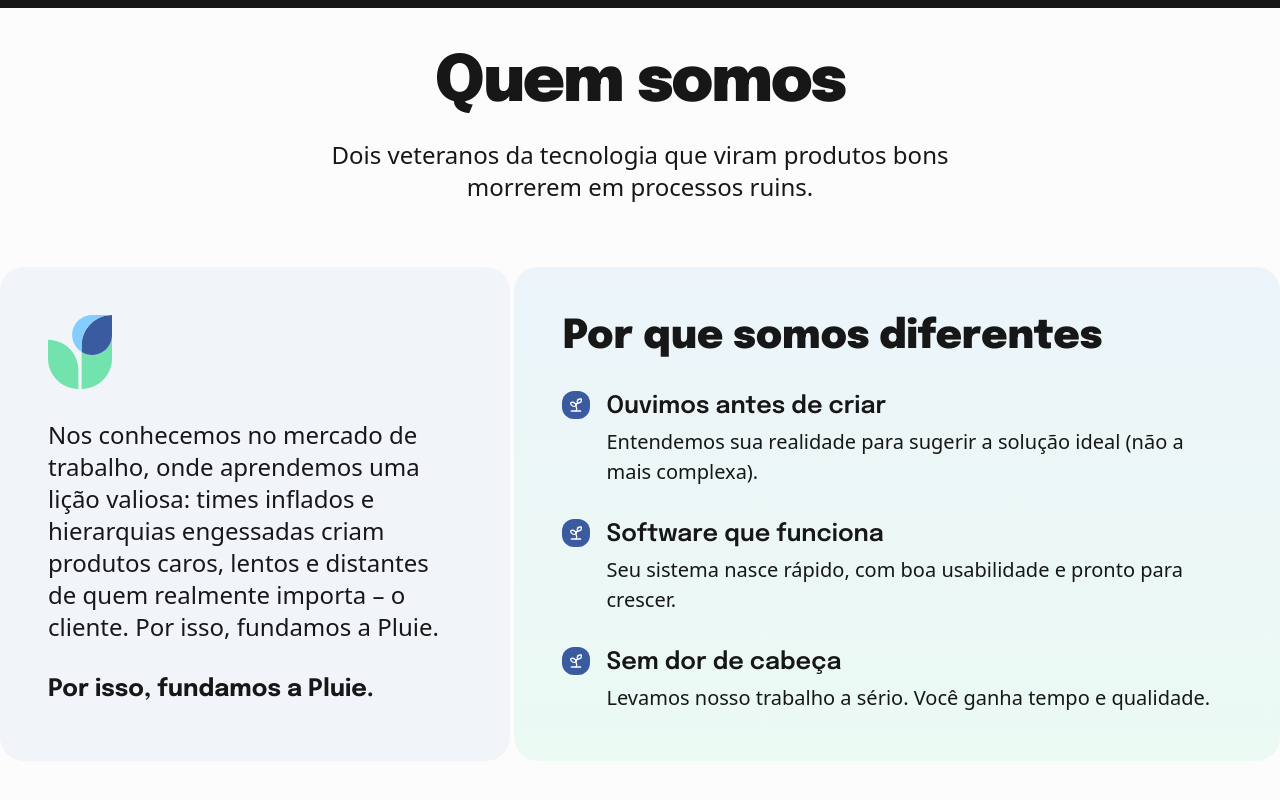
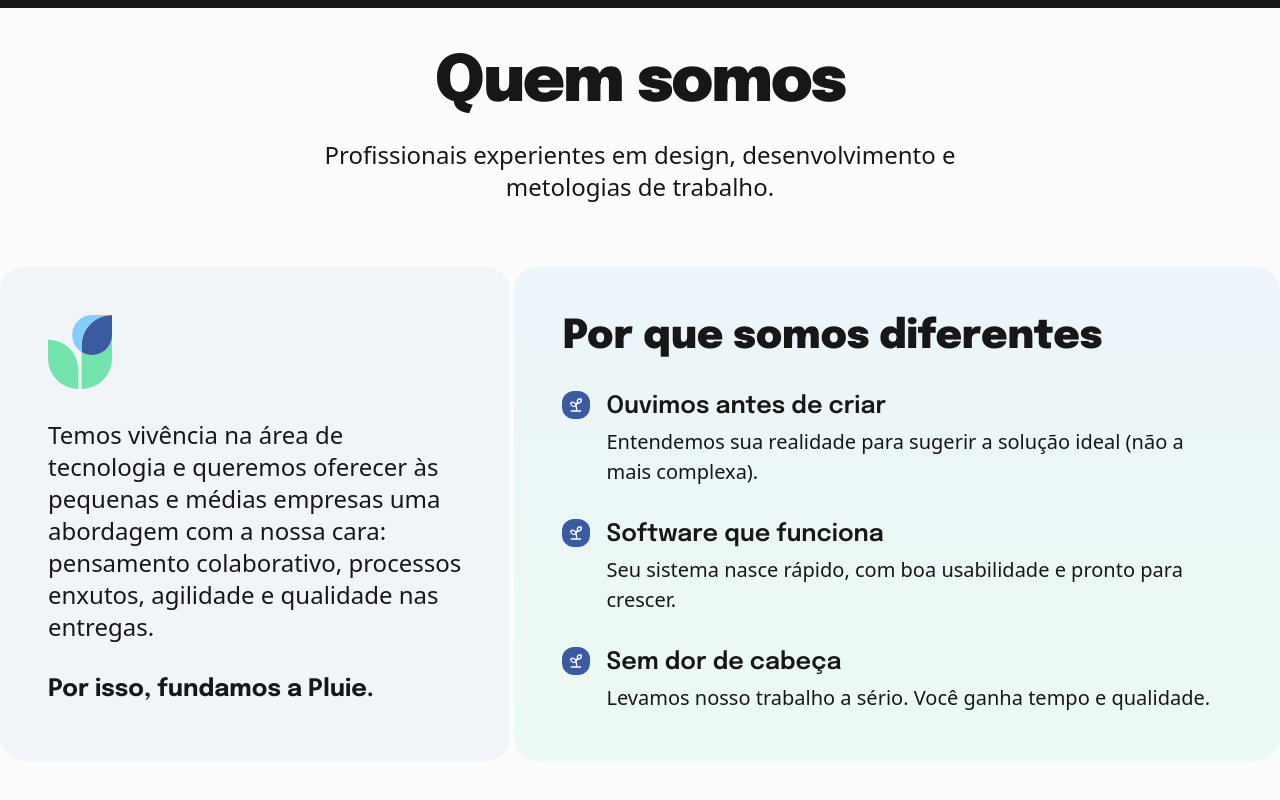
Before and after one commit to pluie-tech/pluie-site, a Next.js app: page / in a window 1280 px wide. Shown: the part 754-1554 px from the top of the page. Built offline with nearby package versions, Linux system fonts and the light colour scheme.

Commit message:
feat: update About section content for clarity and professionalism

```diff
--- a/src/components/sections/About.tsx
+++ b/src/components/sections/About.tsx
@@ -8,11 +8,11 @@
 
 export default function About() {
   const title = 'Quem somos';
-  const intro = 'Dois veteranos da tecnologia que viram produtos bons morrerem em processos ruins.';
+  const intro = 'Profissionais experientes em design, desenvolvimento e metologias de trabalho.';
   const sections = [
     {
       content:
-        'Nos conhecemos no mercado de trabalho, onde aprendemos uma lição valiosa: times inflados e hierarquias engessadas criam produtos caros, lentos e distantes de quem realmente importa – o cliente. Por isso, fundamos a Pluie.'
+        'Temos vivência na área de tecnologia e queremos oferecer às pequenas e médias empresas uma abordagem com a nossa cara: pensamento colaborativo, processos enxutos, agilidade e qualidade nas entregas.'
     },
     {
       title: 'Por que somos diferentes',
```
